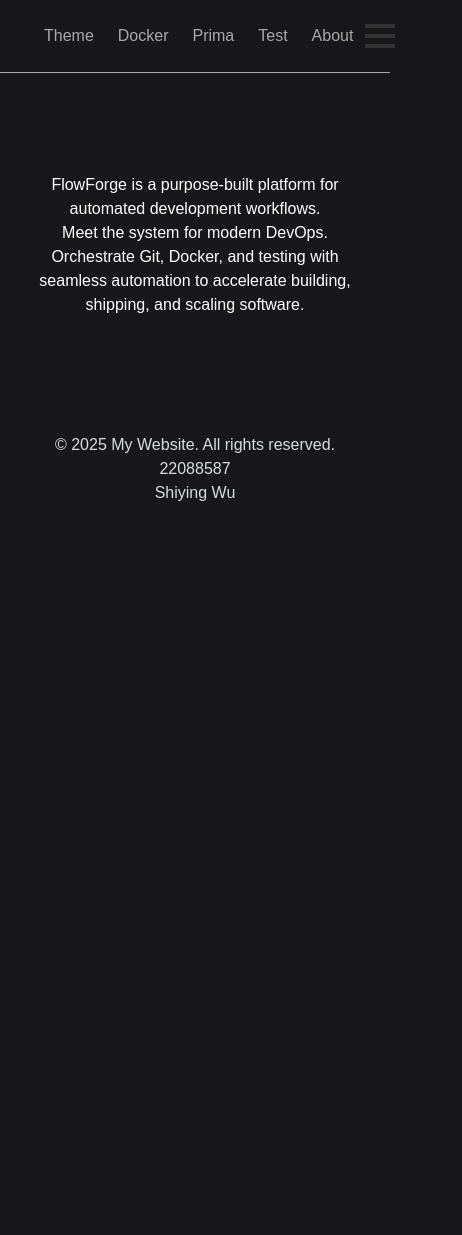
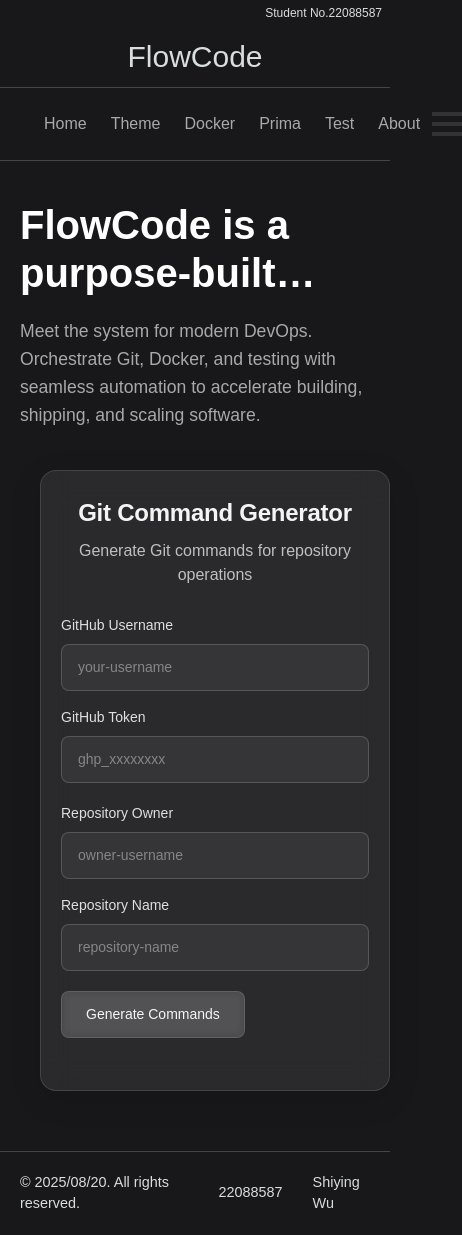
Before and after one commit to Shiying-Wu/a1git, a Next.js app: page / in a window 390 px wide. Shown: the whole page, 462 px wide, since content can reach past the window. Before the commit the page ends 844 px from the top, so only its background shows below. Built offline with nearby package versions, Linux system fonts and the light colour scheme.

Commit message:
page layout fixed; git generator done

```diff
--- /dev/null
+++ b/src/app/Components/GitCommandGenerator.module.css
@@ -0,0 +1,176 @@
+/* components/GitCommandGenerator.module.css */
+
+.container {
+  background: rgba(255, 255, 255, 0.08);
+  backdrop-filter: blur(12px);
+  border-radius: 16px;
+  padding: 32px;
+  width: 100%;
+  max-width: 680px;
+  margin: 40px auto;
+  box-shadow: 0 8px 32px rgba(0, 0, 0, 0.12);
+  border: 1px solid rgba(255, 255, 255, 0.12);
+}
+
+.header {
+  margin-bottom: 28px;
+  text-align: center;
+}
+
+.title {
+  font-size: 24px;
+  font-weight: 600;
+  color: rgba(255, 255, 255, 0.95);
+  margin: 0 0 8px 0;
+  letter-spacing: -0.01em;
+}
+
+.subtitle {
+  font-size: 16px;
+  color: rgba(255, 255, 255, 0.7);
+  margin: 0;
+  font-weight: 400;
+}
+
+.form {
+  display: flex;
+  flex-direction: column;
+  gap: 20px;
+  margin-bottom: 28px;
+}
+
+.inputRow {
+  display: flex;
+  gap: 20px;
+}
+
+.inputGroup {
+  flex: 1;
+  display: flex;
+  flex-direction: column;
+}
+
+.label {
+  margin-bottom: 8px;
+  font-size: 14px;
+  font-weight: 500;
+  color: rgba(255, 255, 255, 0.85);
+}
+
+.input {
+  padding: 12px 16px;
+  border: 1px solid rgba(255, 255, 255, 0.16);
+  border-radius: 8px;
+  font-size: 14px;
+  transition: all 0.2s ease;
+  background: rgba(255, 255, 255, 0.06);
+  color: rgba(255, 255, 255, 0.95);
+}
+
+.input::placeholder {
+  color: rgba(255, 255, 255, 0.4);
+}
+
+.input:focus {
+  outline: none;
+  border-color: rgba(255, 255, 255, 0.4);
+  background: rgba(255, 255, 255, 0.1);
+}
+
+.generateButton {
+  padding: 12px 24px;
+  background-color: rgba(255, 255, 255, 0.12);
+  color: rgba(255, 255, 255, 0.95);
+  border: 1px solid rgba(255, 255, 255, 0.12);
+  border-radius: 8px;
+  font-size: 14px;
+  font-weight: 500;
+  cursor: pointer;
+  transition: all 0.2s ease;
+  align-self: flex-start;
+  backdrop-filter: blur(4px);
+}
+
+.generateButton:hover {
+  background-color: rgba(255, 255, 255, 0.18);
+  transform: translateY(-1px);
+}
+
+.commandsSection {
+  border-top: 1px solid rgba(255, 255, 255, 0.08);
+  padding-top: 24px;
+}
+
+.commandsHeader {
+  display: flex;
+  justify-content: space-between;
+  align-items: center;
+  margin-bottom: 16px;
+}
+
+.commandsTitle {
+  font-size: 18px;
+  font-weight: 600;
+  color: rgba(255, 255, 255, 0.95);
+  margin: 0;
+}
+
+.copyButton {
+  padding: 6px 12px;
+  background-color: rgba(255, 255, 255, 0.08);
+  color: rgba(255, 255, 255, 0.9);
+  border: 1px solid rgba(255, 255, 255, 0.12);
+  border-radius: 6px;
+  font-size: 12px;
+  font-weight: 500;
+  cursor: pointer;
+  transition: all 0.2s ease;
+  backdrop-filter: blur(4px);
+}
+
+.copyButton:hover {
+  background-color: rgba(255, 255, 255, 0.14);
+}
+
+.copyButton.copied {
+  background-color: rgba(255, 255, 255, 0.18);
+  color: rgba(255, 255, 255, 0.95);
+}
+
+.commands {
+  background-color: rgba(255, 255, 255, 0.06);
+  padding: 20px;
+  border-radius: 8px;
+  overflow-x: auto;
+  white-space: pre-wrap;
+  font-family: 'SF Mono', Monaco, Inconsolata, 'Roboto Mono', Consolas, 'Courier New', monospace;
+  font-size: 13px;
+  line-height: 1.5;
+  border: 1px solid rgba(255, 255, 255, 0.08);
+  margin: 0;
+  color: rgba(255, 255, 255, 0.9);
+}
+
+/* 响应式设计 */
+@media (max-width: 768px) {
+  .container {
+    padding: 24px 20px;
+    margin: 20px;
+    backdrop-filter: blur(16px);
+  }
+
+  .inputRow {
+    flex-direction: column;
+    gap: 16px;
+  }
+
+  .commandsHeader {
+    flex-direction: column;
+    align-items: flex-start;
+    gap: 12px;
+  }
+
+  .copyButton {
+    align-self: flex-end;
+  }
+}
--- /dev/null
+++ b/src/app/Components/GitCommandGenerator.tsx
@@ -0,0 +1,124 @@
+// components/GitCommandGenerator.tsx
+'use client'
+
+import { useState } from 'react';
+import styles from './GitCommandGenerator.module.css';
+
+const GitCommandGenerator = () => {
+  const [username, setUsername] = useState('');
+  const [token, setToken] = useState('');
+  const [owner, setOwner] = useState('');
+  const [repo, setRepo] = useState('');
+  const [commands, setCommands] = useState('');
+  const [copied, setCopied] = useState(false);
+
+  const generateCommands = () => {
+    if (!username || !token || !owner || !repo) {
+      setCommands('Please fill in all fields before generating commands.');
+      return;
+    }
+
+    const generatedCommands = `git clone https://${username}:${token}@github.com/${owner}/${repo}.git
+cd ${repo}
+git checkout -b update-readme
+echo "# This is the System" >> README.md
+echo "Successfully connected!" >> README.md
+git add README.md
+git commit -m "Update README.md: Add new section"
+git push origin update-readme
+gh pr create --title "Update README.md" --body "Added a new section to the README"`;
+
+    setCommands(generatedCommands);
+    setCopied(false);
+  };
+
+  const copyToClipboard = () => {
+    if (commands) {
+      navigator.clipboard.writeText(commands);
+      setCopied(true);
+      setTimeout(() => setCopied(false), 2000);
+    }
+  };
+
+  return (
+    <div className={styles.container}>
+      <div className={styles.header}>
+        <h2 className={styles.title}>Git Command Generator</h2>
+        <p className={styles.subtitle}>Generate Git commands for repository operations</p>
+      </div>
+
+      <div className={styles.form}>
+        <div className={styles.inputRow}>
+          <div className={styles.inputGroup}>
+            <label className={styles.label}>GitHub Username</label>
+            <input
+              type="text"
+              value={username}
+              onChange={(e) => setUsername(e.target.value)}
+              placeholder="your-username"
+              className={styles.input}
+            />
+          </div>
+
+          <div className={styles.inputGroup}>
+            <label className={styles.label}>GitHub Token</label>
+            <input
+              type="password"
+              value={token}
+              onChange={(e) => setToken(e.target.value)}
+              placeholder="ghp_xxxxxxxx"
+              className={styles.input}
+            />
+          </div>
+        </div>
+
+        <div className={styles.inputRow}>
+          <div className={styles.inputGroup}>
+            <label className={styles.label}>Repository Owner</label>
+            <input
+              type="text"
+              value={owner}
+              onChange={(e) => setOwner(e.target.value)}
+              placeholder="owner-username"
+              className={styles.input}
+            />
+          </div>
+
+          <div className={styles.inputGroup}>
+            <label className={styles.label}>Repository Name</label>
+            <input
+              type="text"
+              value={repo}
+              onChange={(e) => setRepo(e.target.value)}
+              placeholder="repository-name"
+              className={styles.input}
+            />
+          </div>
+        </div>
+
+        <button className={styles.generateButton} onClick={generateCommands}>
+          Generate Commands
+        </button>
+      </div>
+
+      {commands && (
+        <div className={styles.commandsSection}>
+          <div className={styles.commandsHeader}>
+            <h3 className={styles.commandsTitle}>Generated Commands</h3>
+            <button
+              className={`${styles.copyButton} ${copied ? styles.copied : ''}`}
+              onClick={copyToClipboard}
+            >
+              {copied ? 'Copied!' : 'Copy'}
+            </button>
+          </div>
+          <pre className={styles.commands}>
+            {commands}
+          </pre>
+        </div>
+      )}
+    </div>
+  );
+};
+
+export default GitCommandGenerator;
--- a/src/app/Components/HamburgerMenu.module.css
+++ b/src/app/Components/HamburgerMenu.module.css
@@ -41,7 +41,7 @@
     display: block;
     position: absolute;
     top: 40px;
-    left: 0;
+    right: 0;
     background-color: white;
     box-shadow: 0 4px 8px rgba(0, 0, 0, 0.1);
     width: 200px;
--- a/src/app/globals.css
+++ b/src/app/globals.css
@@ -29,13 +29,51 @@
   }
 }
 
-.hero{
-  text-align: center;
-  padding: 100px 20px;
-  background: var(--background);
-  color: var(--foreground);
+/* 主要内容区域 */
+.main-content {
+  max-width: 1200px;
+  margin: 0 auto;
+  padding: 0 20px;
 }
 
+/* 居中标题 - 固定为两行 */
+.centered-heading {
+  text-align: left;
+  margin: 40px 0 20px;
+  max-width: 800px;
+  margin-left: auto;
+  margin-right: auto;
+}
+
+.centered-heading h1 {
+  font-size: 2.5rem;
+  line-height: 1.2;
+  display: -webkit-box;
+  -webkit-line-clamp: 2;
+  -webkit-box-orient: vertical;
+  overflow: hidden;
+  padding: 0;
+  margin: 0;
+  text-align: left;
+  color: var(--foreground);
+  font-weight: bold;
+}
+
+/* 对齐描述 - 与上方标题对齐 */
+.aligned-description {
+  max-width: 800px;
+  margin: 0 auto 40px;
+  text-align: left;
+}
+
+.aligned-description p {
+  padding: 0;
+  margin: 0;
+  font-size: 1.1rem;
+  line-height: 1.6;
+  color: var(--subfore);
+  text-align: left;
+}
 
 body {
   background: var(--background);
@@ -43,6 +81,23 @@ body {
   font-family: Arial, Helvetica, sans-serif;
 }
 
+.title{
+  text-align:center;
+  color:var(--accent);
+  font-size: 30px;
+  padding: 8px 12px;
+}
+
+/* student ID */
+.myId{
+  color:var(--accent);
+  padding: 4px 8px;
+  text-align:right;
+  border-radius: 15px;
+  font-size: 0.75rem;
+}
+
+/* nagvi */
 .header {
   display: flex; /* 在<div>header</div>这个container里面横向排列 */
   padding: 16px 32px; /* 内边距：内容和container之间的空间 */
@@ -50,7 +105,8 @@ body {
   align-items: center; /* vertically center items */
   background: var(--background);
   color: var(--subfore);         /* 默认文字颜色，pearl river */
-  border-bottom:0.5px solid #a9a9a9;
+  border-top:0.5px solid #a9a9a94e;
+  border-bottom:0.5px solid #a9a9a94e;
   font-size: 1 rem;
 }
 
@@ -67,11 +123,22 @@ body {
   color: #fff;                  /* 悬停时文字变白 */
 }
 
-/* 可选：footer样式 */
+/* 页脚样式调整 */
 .footer {
-  padding: 16px 32px;
-  background: var(--background); /* footer背景色，pearl river */
-  color: var(--accent);         /* footer文字颜色，pearl river */
-  text-align: center;
-  font-size: 1rem;
+  padding: 20px 0;
+  background: var(--background);
+  color: var(--accent);
+  border-top: 1px solid rgba(169, 169, 169, 0.3); /* 添加细边线 */
+  margin-top: 60px;
 }
+
+.footer-content {
+  max-width: 1200px;
+  margin: 0 auto;
+  padding: 0 20px;
+  display: flex;
+  justify-content: center; /* 居中排列 */
+  align-items: center;
+  font-size: 0.9rem;
+  gap: 30px; /* 项之间的间隔 */
+}
--- a/src/app/layout.tsx
+++ b/src/app/layout.tsx
@@ -2,8 +2,6 @@ import type { Metadata } from "next";
 import { Geist, Geist_Mono } from "next/font/google";
 import "./globals.css";
 import HamburgerMenu from './Components/HamburgerMenu';
-
-
 
 const geistSans = Geist({
   variable: "--font-geist-sans",
@@ -16,14 +14,9 @@ const geistMono = Geist_Mono({
 });
 
 export const metadata: Metadata = {
-  title: "Create Next App",
-  description: "Generated by create next app",
+  title: "FlowForge",
+  description: "A purpose-built platform for automated development workflows",
 };
-
-
-// function RootLayout({children}) { ... } → define a component function with a prop "children"
-// chilren: ... → define object type , "children" is a React.ReactNode
-// Readonly<> → wrap with Readonly , takes an object type and makes all properties read-only.
 
 export default function RootLayout({
   children
@@ -35,7 +28,16 @@ export default function RootLayout({
       <body
         className={`${geistSans.variable} ${geistMono.variable} antialiased`}
       >
+        <div className="myId">
+          Student No.22088587
+        </div>
+
+        <div className="title">
+          FlowCode
+        </div>
+
         <div className="header">
+          <a href="/">Home</a>
           <a href="/theme">Theme</a>
           <a href="/docker">Docker</a>
           <a href="/prima">Prima</a>
@@ -44,14 +46,18 @@ export default function RootLayout({
           <HamburgerMenu />
         </div>
 
+        {/* 主要内容区域 - 只渲染子页面内容 */}
+        <main className="main-content">
+          {children}
+        </main>
 
-        {children}
-
-
+        {/* 页脚 - 单行排列并添加细边线 */}
         <footer className="footer">
-          <p>© 2025 My Website. All rights reserved.</p>
-          <p>22088587</p>
-          <p>Shiying Wu</p>
+          <div className="footer-content">
+            <span>© 2025/08/20. All rights reserved.</span>
+            <span>22088587</span>
+            <span>Shiying Wu</span>
+          </div>
         </footer>
       </body>
     </html>
--- a/src/app/page.tsx
+++ b/src/app/page.tsx
@@ -1,16 +1,27 @@
 //used for debugging Node.js applications programmatically.
 import { Session } from 'inspector/promises';
 // import HamburgerMenu from './Components/HamburgerMenu';
+import GitCommandGenerator from './Components/GitCommandGenerator'
 
 export default function Home() {
   return (
-    <section className="hero">
-      <h1>
-        FlowForge is a purpose-built platform for automated development workflows.
-      </h1>
-      <p>
-        Meet the system for modern DevOps. Orchestrate Git, Docker, and testing with seamless automation to accelerate building, shipping, and scaling software.
-      </p>
-    </section>
+    <>
+      {/* 标题部分 - 使用居中样式类 */}
+      <div className="centered-heading">
+        <h1>
+          FlowCode is a purpose-built platform for automated development workflows.
+        </h1>
+      </div>
+
+      {/* 描述部分 - 使用对齐样式类 */}
+      <div className="aligned-description">
+        <p>
+          Meet the system for modern DevOps. Orchestrate Git, Docker, and testing with seamless automation to accelerate building, shipping, and scaling software.
+        </p>
+      </div>
+
+      {/* Git命令生成器组件 */}
+      <GitCommandGenerator />
+    </>
   );
 }
```
Also changed, not shown: src/app/Components/HamburgerMenu.tsx (+5 -3 lines).
